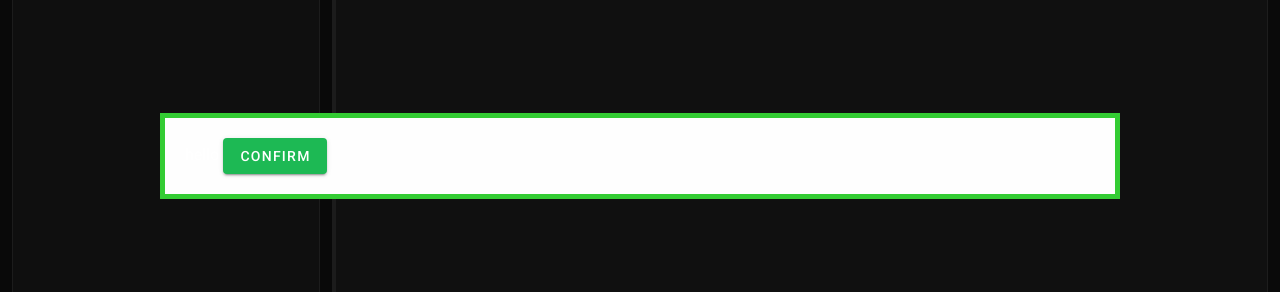
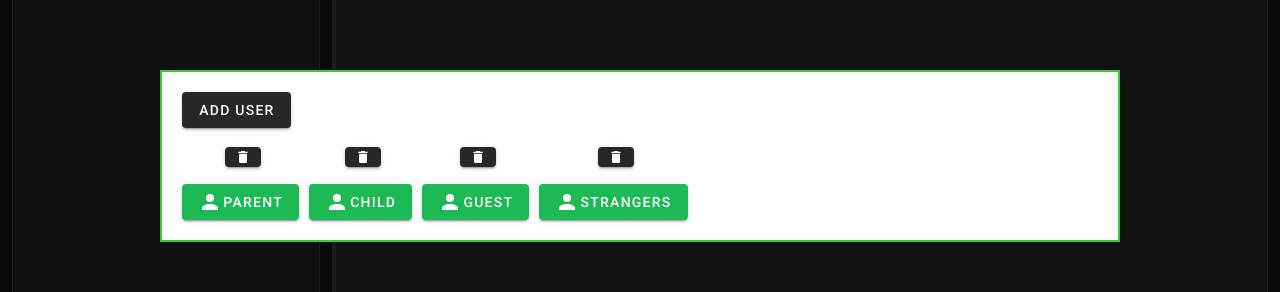
Before and after one commit to cmilatinov/robot-home, a Vue app in the folder app/: page / in a window 1280 px wide. Both pictures are taken after a click on the button "CHOOSE PROFILE". Shown: the part 244-536 px from the top of the page. Built offline with nearby package versions, Linux system fonts and the light colour scheme; what vue-panzoom would draw is missing.

Commit message:
UI for users

```diff
--- a/app/package.json
+++ b/app/package.json
@@ -21,6 +21,7 @@
     "moment": "^2.29.1",
     "sass": "^1.26.12",
     "sass-loader": "^10.0.2",
+    "uuid": "^8.3.1",
     "vue": "^2.6.11",
     "vue-moment": "^4.1.0",
     "vue-panzoom": "^1.1.2",
@@ -50,5 +51,7 @@
     "last 2 versions",
     "not dead"
   ],
-  "devDependencies": {}
+  "devDependencies": {
+    "@mdi/js": "^5.7.55"
+  }
 }
--- a/app/src/App.vue
+++ b/app/src/App.vue
@@ -2,6 +2,8 @@
     <v-app id="app">
         <v-app-bar flat>
             <h2 class="d-flex align-center">Smart Home Simulator</h2>
+            <v-spacer></v-spacer>
+            <h2>{{ user }}</h2>
             <v-spacer></v-spacer>
             <v-btn color="primary" @click="dispatchEvent('uploadHouseLayout', null)">
                 <v-icon class="f-10 mr-3">fa-upload</v-icon>
@@ -16,7 +18,12 @@
 
 <script>
     export default {
-        name: 'App'
+        name: 'App',
+      data () {
+          return {
+            user: ''
+          }
+      }
     }
 </script>
 
@@ -28,4 +35,31 @@
         height: 100% !important;
     }
 
+    .modal-mask {
+      position: fixed;
+      z-index: 1;
+      top: 0;
+      left: 0;
+      width: 100%;
+      height: 100%;
+      background-color: rgba(0, 0, 0, 0.5);
+      display: table;
+      transition: opacity 0.3s ease;
+      vertical-align: middle;
+    }
+
+    .modal-container {
+      background-color: #fefefe;
+      margin: auto;
+      padding: 20px;
+      border: 2px solid #33cc33;
+      width: 75%;
+      vertical-align: middle;
+    }
+
+    .modal-wrapper {
+      display: table-cell;
+      vertical-align: middle;
+    }
+
 </style>
--- a/app/src/views/Popup.vue
+++ b/app/src/views/Popup.vue
@@ -2,48 +2,61 @@
   <div class="modal-mask">
     <div class="modal-wrapper">
      <div class="modal-container">
-       hello
-       <v-btn color="primary" @click="$emit('close')">
-         Confirm
-       </v-btn>
+       <p>
+         <v-btn @click="showForm = true">Add User</v-btn>
+         <add-user v-if="showForm" @addProfile="showForm = false" v-on:addProfile="addProfile">
+         </add-user>
+       </p>
+       <Profile v-bind:users="users" v-on:close="$emit('close')" v-on:del-user="deleteUser"></Profile>
      </div>
     </div>
   </div>
 </template>
 
 <script>
+import Profile from "./Profile";
+import AddUser from "@/views/addUser";
 export default {
-  name: "Popup"
+  components: {AddUser, Profile},
+  name: "Popup",
+  data () {
+    return {
+      showForm: false,
+      users: [
+        {
+          id: 1,
+          title: "Parent"
+        },
+        {
+          id: 2,
+          title: "Child"
+        },
+        {
+          id: 3,
+          title: "Guest"
+        },
+        {
+          id: 4,
+          title: "Strangers"
+        }
+      ]
+    }
+  },
+  methods: {
+    addProfile (newProfile) {
+      this.users = [...this.users, newProfile];
+    },
+    deleteUser(id) {
+      this.users = this.users.filter(user => user.id !== id);
+    }
+  }
 }
 </script>
 
 <style scoped>
 
-.modal-mask {
-  position: fixed;
-  z-index: 1;
-  top: 0;
-  left: 0;
-  width: 100%;
-  height: 100%;
-  background-color: rgba(0, 0, 0, 0.5);
-  display: table;
-  transition: opacity 0.3s ease;
-  vertical-align: middle;
-}
-
-.modal-container {
-  background-color: #fefefe;
-  margin: auto;
-  padding: 20px;
-  border: 5px solid #33cc33;
-  width: 75%;
-  vertical-align: middle;
-}
-
-.modal-wrapper {
-  display: table-cell;
-  vertical-align: middle;
+.btn {
+  align-content: normal;
 }
 
 </style>
--- /dev/null
+++ b/app/src/views/Profile.vue
@@ -0,0 +1,45 @@
+<template>
+  <div>
+     <div class="inline" v-bind:key="user.id" v-for="user in users">
+       <p>
+         <v-btn x-small elevation="2"  @click="$emit('del-user', user.id)">
+           <v-icon small>{{ icons.mdiDelete }}</v-icon>
+         </v-btn>
+       </p>
+      <v-btn class="inline" color="primary" @click="$emit('close')">
+        <v-icon>{{icons.mdiAccount}}</v-icon>
+        {{user.title}}
+      </v-btn>
+     </div>
+  </div>
+</template>
+
+<script>
+import {
+  mdiAccount,
+  mdiDelete,
+} from '@mdi/js'
+
+export default {
+  name: "Profile",
+  props: ["users"],
+  data: () => ({
+    icons: {
+      mdiAccount,
+      mdiDelete
+    }
+  })
+}
+</script>
+
+<style scoped>
+
+p {
+  text-align: center
+}
+
+.inline {
+  display:inline-block;
+  margin-right: 5px;
+}
+</style>
--- /dev/null
+++ b/app/src/views/addUser.vue
@@ -0,0 +1,91 @@
+<template>
+  <div class="form-mask">
+    <div class="form-wrapper">
+      <div class="form-container">
+        <form @submit="addProfile">
+          <h3 class="form">New User</h3>
+          <p style="color:black">
+            User name:
+            <input class="text" type="text" v-model="title" name="title" placeholder="name...">
+          </p>
+          <input type="submit" value="Submit" class="btn">
+        </form>
+      </div>
+    </div>
+  </div>
+</template>
+
+<script>
+import {v4 as uuidv4} from 'uuid';
+uuidv4();
+export default {
+  name: "addUser",
+  data () {
+    return {
+      title: ''
+    }
+  },
+  methods: {
+    addProfile(e) {
+      e.preventDefault();
+      const newProfile = {
+        id: uuidv4(),
+        title: this.title
+      }
+      this.$emit('addProfile', newProfile)
+    }
+  }
+}
+</script>
+
+<style scoped>
+
+.text {
+  margin: auto;
+  width: 75%;
+  border: black;
+  padding: 7px 20px;
+  cursor: text;
+}
+
+.form {
+  text-align: center;
+  color: black;
+}
+
+.btn {
+  display: inline-block;
+  border: none;
+  background-color: black;
+  color: #fff;
+  padding: 7px 20px;
+  cursor: pointer;
+}
+
+.form-mask {
+  position: fixed;
+  z-index: 1;
+  top: 0;
+  left: 0;
+  width: 100%;
+  height: 100%;
+  background-color: rgba(0, 0, 0, 0.5);
+  display: table;
+  transition: opacity 0.3s ease;
+  vertical-align: middle;
+}
+
+.form-container {
+  background-color: #fefefe;
+  margin: auto;
+  padding: 20px;
+  border: 2px solid #33cc33;
+  width: 75%;
+  vertical-align: middle;
+}
+
+.form-wrapper {
+  display: table-cell;
+  vertical-align: middle;
+}
+</style>
--- a/app/src/views/dashboard.vue
+++ b/app/src/views/dashboard.vue
@@ -1,13 +1,13 @@
 <template>
     <v-container fluid class="h-100 py-0 d-flex flex-column">
-      <v-btn color="primary" id="show-modal" @click="showModal = true">Choose Profile</v-btn>
+      <v-btn color="primary" @click="showModal = true">Choose Profile</v-btn>
+      <Popup v-if="showModal" @close="showModal = false">
+      </Popup>
         <v-row style="flex: 5;">
             <v-col cols="3" class="h-100 pr-0">
                 <v-card class="h-100 main-card" flat outlined>
                     <v-card-title><v-icon class="primary--text">fa-project-diagram</v-icon>Simulation</v-card-title>
                 </v-card>
-              <Popup v-if="showModal" @close="showModal = false">
-              </Popup>
             </v-col>
             <v-col cols="9" class="h-100 d-flex flex-column">
                 <v-card style="flex: 7;" class="h-100 mb-3 main-card d-flex flex-column" flat outlined>
```
Also changed, not shown: 2 other files (tests, documents, lock files or other folders).
